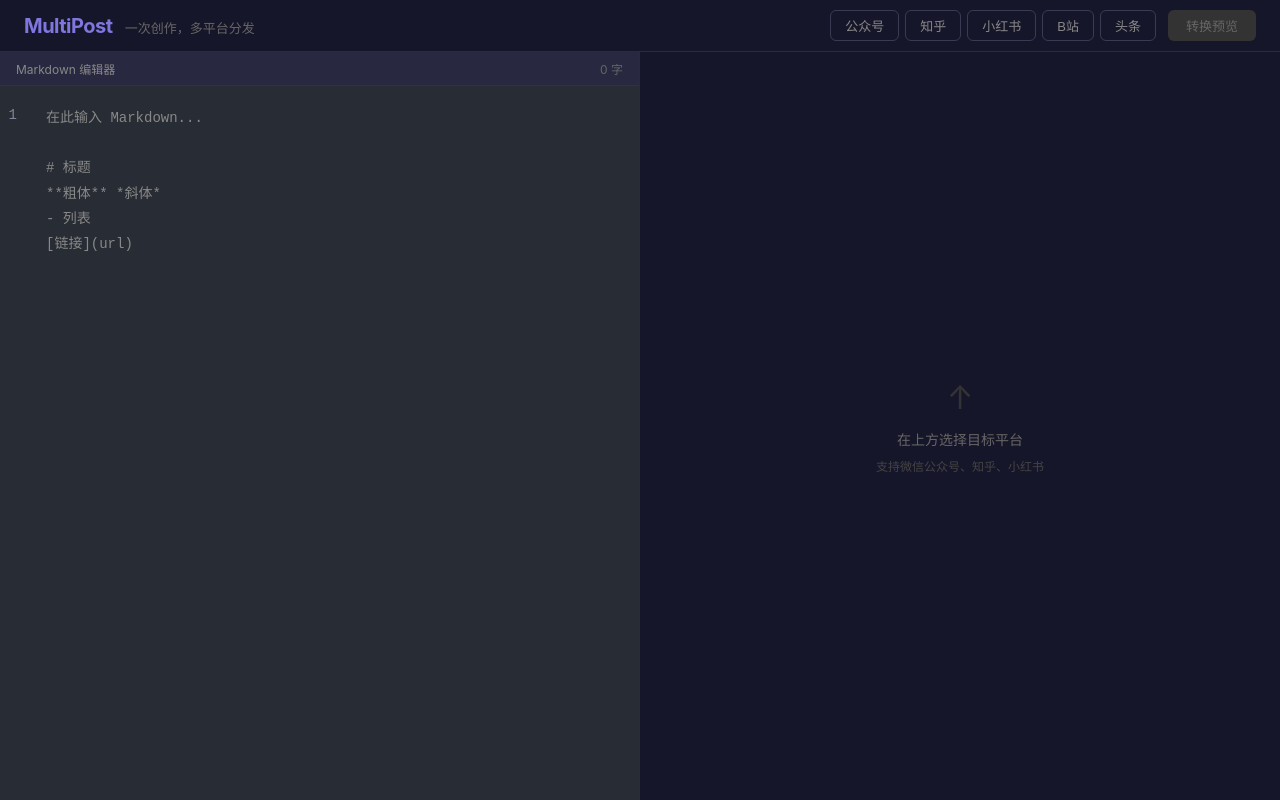
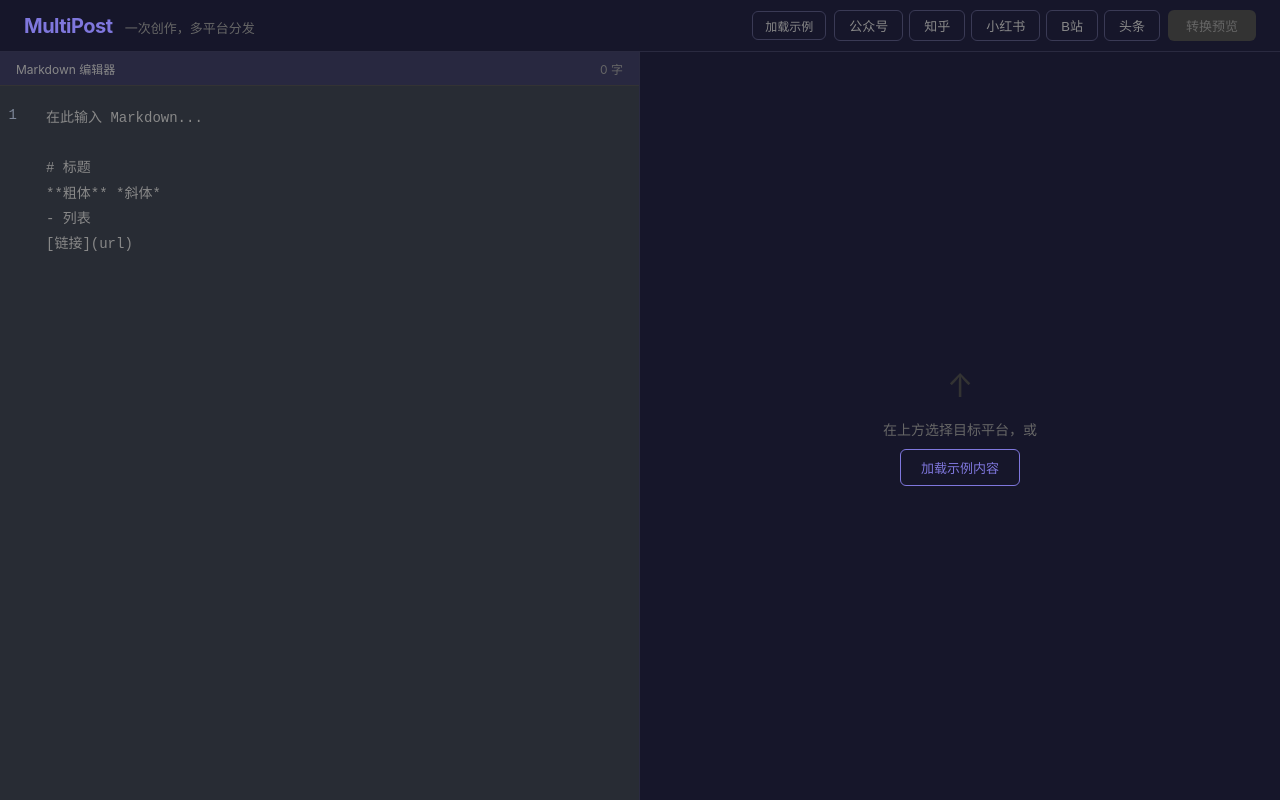
Before and after one commit to hulizong147-sketch/MultiPost, a Vue app in the folder apps/web/: page / in a window 1280 px wide. Built offline with nearby package versions, Linux system fonts and the light colour scheme.

Commit message:
feat(demo): 加载示例内容 + 一键复制全部平台

```diff
--- a/apps/web/src/App.vue
+++ b/apps/web/src/App.vue
@@ -1,4 +1,5 @@
 <script setup lang="ts">
+import { ref } from 'vue'
 import EditorPanel from './components/EditorPanel.vue'
 import PlatformSelector from './components/PlatformSelector.vue'
 import PreviewGrid from './components/PreviewGrid.vue'
@@ -6,6 +7,7 @@ import TransformButton from './components/TransformButton.vue'
 import { useEditorStore } from './stores/editor'
 
 const store = useEditorStore()
+const editorRef = ref<InstanceType<typeof EditorPanel> | null>(null)
 </script>
 
 <template>
@@ -16,20 +18,28 @@ const store = useEditorStore()
         <span class="subtitle">一次创作，多平台分发</span>
       </div>
       <div class="header-actions">
+        <button class="sample-btn" @click="store.loadSample(editorRef)">加载示例</button>
         <PlatformSelector />
         <TransformButton />
+        <button
+          v-if="Object.keys(store.results).length"
+          class="copy-all-btn"
+          @click="store.copyAll()"
+        >
+          复制全部
+        </button>
       </div>
     </header>
 
     <main class="main">
       <aside class="editor-pane">
-        <EditorPanel />
+        <EditorPanel ref="editorRef" />
       </aside>
       <section class="preview-pane">
         <div v-if="store.selectedPlatforms.length === 0" class="empty-state">
           <div class="empty-icon">&#8593;</div>
-          <p>在上方选择目标平台</p>
-          <p class="empty-hint">支持微信公众号、知乎、小红书</p>
+          <p>在上方选择目标平台，或</p>
+          <button class="empty-sample-btn" @click="store.loadSample(editorRef)">加载示例内容</button>
         </div>
         <PreviewGrid v-else />
       </section>
@@ -87,7 +97,28 @@ body {
 .header-actions {
   display: flex;
   align-items: center;
-  gap: 12px;
+  gap: 8px;
+}
+
+.sample-btn, .copy-all-btn {
+  padding: 5px 12px;
+  border: 1px solid #3a3a55;
+  border-radius: 6px;
+  background: transparent;
+  color: #888;
+  font-size: 12px;
+  cursor: pointer;
+  transition: all 0.15s;
+}
+
+.sample-btn:hover, .copy-all-btn:hover {
+  border-color: #7f77dd;
+  color: #ccc;
+}
+
+.copy-all-btn {
+  border-color: #7f77dd;
+  color: #7f77dd;
 }
 
 .main {
@@ -113,7 +144,7 @@ body {
   align-items: center;
   justify-content: center;
   height: 100%;
-  gap: 8px;
+  gap: 10px;
 }
 
 .empty-icon {
@@ -127,8 +158,19 @@ body {
   font-size: 14px;
 }
 
-.empty-hint {
-  font-size: 12px !important;
-  color: #444 !important;
+.empty-sample-btn {
+  padding: 8px 20px;
+  border: 1px solid #7f77dd;
+  border-radius: 6px;
+  background: transparent;
+  color: #7f77dd;
+  font-size: 13px;
+  cursor: pointer;
+  transition: all 0.15s;
+}
+
+.empty-sample-btn:hover {
+  background: #7f77dd;
+  color: #fff;
 }
 </style>
--- a/apps/web/src/components/EditorPanel.vue
+++ b/apps/web/src/components/EditorPanel.vue
@@ -51,9 +51,18 @@ onMounted(() => {
   })
 })
 
+function setContent(text: string) {
+  if (!editorView) return
+  editorView.dispatch({
+    changes: { from: 0, to: editorView.state.doc.length, insert: text },
+  })
+}
+
 onBeforeUnmount(() => {
   editorView?.destroy()
 })
+
+defineExpose({ setContent })
 </script>
 
 <template>
--- a/apps/web/src/stores/editor.ts
+++ b/apps/web/src/stores/editor.ts
@@ -1,8 +1,42 @@
 import { defineStore } from 'pinia'
-import { ref, computed } from 'vue'
+import { ref } from 'vue'
 import { PlatformType } from '@multipost/shared'
 import type { PlatformContent } from '@multipost/shared'
 import { transformContent } from '../api/client'
+
+const SAMPLE = `# 远程办公的利与弊
+
+在数字化转型浪潮下，**远程办公**已成为越来越多企业的选择。
+
+## 核心优势
+
+- **时间灵活**：摆脱固定工时，工作生活更平衡
+- **地域自由**：不限城市，人才池扩大 10 倍
+- **成本降低**：企业节省办公场地租金
+
+## 主要挑战
+
+> 沟通效率下降是远程办公最大的痛点
+
+### 协作工具推荐
+
+1. 腾讯会议 — 视频沟通
+2. 飞书 — 文档协作
+3. GitHub — 代码协同
+
+### 代码示例
+
+\`\`\`javascript
+// 远程协作 API 示例
+async function syncWork() {
+  const tasks = await fetch('/api/tasks')
+  return tasks.filter(t => !t.completed)
+}
+\`\`\`
+
+## 总结
+
+远程办公不是万能药，需要**工具 + 制度 + 文化**三者配合。`
 
 export const useEditorStore = defineStore('editor', () => {
   const markdown = ref('')
@@ -19,6 +53,14 @@ export const useEditorStore = defineStore('editor', () => {
     { type: PlatformType.TOUTIAO, label: '头条' },
   ]
 
+  function loadSample(editorRef: { setContent: (text: string) => void } | null) {
+    if (editorRef) {
+      editorRef.setContent(SAMPLE)
+    }
+    markdown.value = SAMPLE
+    selectedPlatforms.value = platforms.map((p) => p.type)
+  }
+
   function togglePlatform(type: PlatformType) {
     const idx = selectedPlatforms.value.indexOf(type)
     if (idx >= 0) {
@@ -26,7 +68,6 @@ export const useEditorStore = defineStore('editor', () => {
     } else {
       selectedPlatforms.value.push(type)
     }
-    // 自动触发转换
     if (markdown.value) {
       doTransform()
     }
@@ -51,6 +92,21 @@ export const useEditorStore = defineStore('editor', () => {
     }
   }
 
+  function copyAll() {
+    const texts: string[] = []
+    for (const p of selectedPlatforms.value) {
+      const r = results.value[p]
+      if (!r) continue
+      const name = platforms.find((x) => x.type === p)?.label || p
+      texts.push(`=== ${name} ===`)
+      texts.push(r.title)
+      texts.push('')
+      texts.push(r.body)
+      texts.push('')
+    }
+    navigator.clipboard.writeText(texts.join('\n'))
+  }
+
   return {
     markdown,
     selectedPlatforms,
@@ -58,7 +114,9 @@ export const useEditorStore = defineStore('editor', () => {
     isLoading,
     error,
     platforms,
+    loadSample,
     togglePlatform,
     doTransform,
+    copyAll,
   }
 })
```
